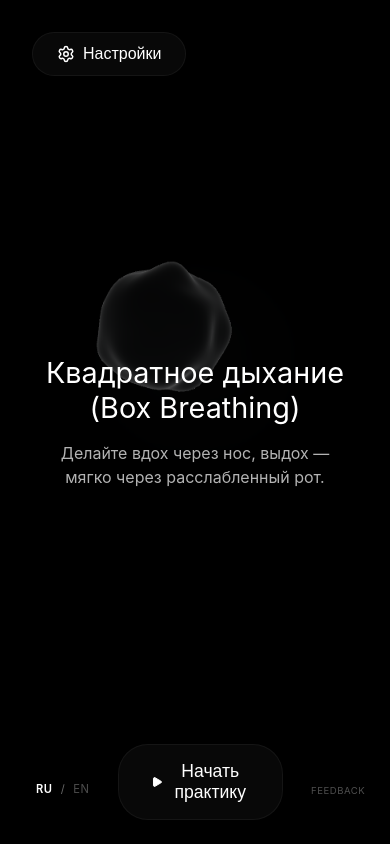
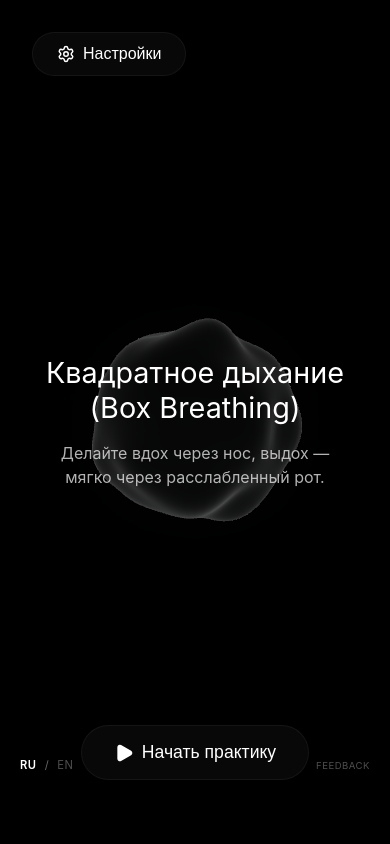
Before and after one commit to r89tfkzkrw-eng/Breathe, a React (Vite) app: page / in a window 390 px wide. Built offline with nearby package versions, Linux system fonts and the light colour scheme.

Commit message:
fix(mobile): revert grid and visualizer scale, use flex footer with large padding and manual orb resize

```diff
--- a/src/App.css
+++ b/src/App.css
@@ -23,15 +23,16 @@
 }
 
 .bottom-bar {
-  /* Переходим на grid-элемент для идеального распределения элементов футера */
-  width: 100%;
+  position: absolute;
+  bottom: 0;
+  left: 0;
+  right: 0;
   padding: 2rem;
   padding-bottom: calc(2rem + env(safe-area-inset-bottom)); /* Учет отступа iPhone */
-  display: grid;
-  grid-template-columns: 1fr auto 1fr;
+  display: flex;
+  justify-content: center;
   align-items: center;
   z-index: 10;
-  box-sizing: border-box;
 }
 
 .visualizer-area {
@@ -44,15 +45,9 @@
   position: relative;
 }
 
-/* На мобильных (ширина < 450px) уменьшаем визуализатор целиком на 20%,
-   сохраняя идеальные оригинальные пропорции орба и орбиты друг к другу */
-@media (max-width: 450px) {
-  .visualizer-area {
-    /* transform-origin center фиксирует центр при сжатии */
-    transform: scale(0.80);
-    transform-origin: center;
-  }
-}
+/* На мобильных мы специально НЕ масштабируем весь визуализатор целиком (через transform: scale),
+   потому что это ломает рендеринг и позиционирование абсолютных дочерних элементов (Орбита уезжает).
+   Скейлинг будет происходить точечно внутри LiquidOrb.css и BreathingOrbit.css */
 
 .instruction-text {
   position: absolute;
@@ -413,33 +408,27 @@ input[type=number]::-webkit-outer-spin-button {
 
 /* --- Угловые элементы главного экрана --- */
 .corner-controls {
+  position: absolute;
+  bottom: calc(2rem + env(safe-area-inset-bottom));
+  left: 2rem;
+  right: 2rem;
   display: flex;
+  justify-content: space-between;
   align-items: center;
-  pointer-events: none;
-}
-
-.bottom-bar {
-  width: 100%;
-  padding: 0 2rem;
-  padding-bottom: calc(2rem + env(safe-area-inset-bottom));
-  display: grid;
-  grid-template-columns: 1fr auto 1fr;
-  align-items: flex-end;
   z-index: 10;
-  pointer-events: none;
-  box-sizing: border-box;
+  pointer-events: none; /* Пропускать клики сквозь контейнер */
 }
 
 @media (max-width: 450px) {
   .bottom-bar {
-    padding: 1.5rem 1rem;
-    padding-bottom: calc(1.5rem + env(safe-area-inset-bottom));
-    /* Если очень узко, можно сделать отступы поменьше */
-    gap: 0.5rem;
+    /* Гигантский отступ снизу, чтобы гарантированно пробить Safari */
+    padding-bottom: calc(4rem + env(safe-area-inset-bottom));
   }
   .corner-controls {
-    padding: 0 1.25rem;
-    padding-bottom: calc(1.5rem + env(safe-area-inset-bottom));
+    /* Поднимаем уголки над кнопкой и Safari */
+    bottom: calc(4.5rem + env(safe-area-inset-bottom));
+    left: 1.25rem;
+    right: 1.25rem;
   }
 }
 
--- a/src/App.tsx
+++ b/src/App.tsx
@@ -492,22 +492,12 @@ function App() {
         </main>
       </div>
 
-      {/* Bottom Controls (видна всегда, теперь это Grid) */}
+      {/* Bottom Controls (видна всегда) */}
       <footer className="bottom-bar">
-        {/* Левая часть: Язык */}
-        <div className="corner-controls" style={{ display: showSettings ? 'none' : 'flex', justifyContent: 'flex-start' }}>
-          <div className="lang-switch">
-            <span className={lang === 'ru' ? 'active' : ''} onClick={() => setLang('ru')} style={{ cursor: 'pointer' }}>Ru</span>
-            <span className="separator">/</span>
-            <span className={lang === 'en' ? 'active' : ''} onClick={() => setLang('en')} style={{ cursor: 'pointer' }}>En</span>
-          </div>
-        </div>
-
-        {/* Центр: Кнопка Старт/Пауза */}
         <button
           className="pill-button"
           onClick={async () => {
-            if (showSettings) return;
+            if (showSettings) return; // заблокировано пока открыты настройки
             if (!isPlaying) {
               await audio.init();
             }
@@ -516,10 +506,9 @@ function App() {
           style={{
             padding: '16px 32px',
             fontSize: '1.1rem',
-            opacity: showSettings ? 0.3 : 1,
+            opacity: showSettings ? 0.3 : 1, // Затухание, если открыты настройки
             transition: 'opacity 0.3s ease',
-            cursor: showSettings ? 'default' : 'pointer',
-            margin: '0 auto'
+            cursor: showSettings ? 'default' : 'pointer'
           }}
         >
           {isPlaying ? (
@@ -534,14 +523,21 @@ function App() {
             </>
           )}
         </button>
+      </footer>
 
-        {/* Правая часть: Обратная связь */}
-        <div className="corner-controls" style={{ display: showSettings ? 'none' : 'flex', justifyContent: 'flex-end' }}>
-          <a href="https://t.me/dmt_terek" target="_blank" rel="noreferrer" className="corner-feedback">
-            {t.feedback}
-          </a>
+      {/* Угловые элементы (язык и feedback) */}
+      <div className="corner-controls" style={{ display: showSettings ? 'none' : 'flex' }}>
+        <div className="lang-switch">
+          <span className={lang === 'ru' ? 'active' : ''} onClick={() => setLang('ru')} style={{ cursor: 'pointer' }}>Ru</span>
+          <span className="separator">/</span>
+          <span className={lang === 'en' ? 'active' : ''} onClick={() => setLang('en')} style={{ cursor: 'pointer' }}>En</span>
         </div>
-      </footer>
+
+        {/* Обратная связь - Telegram создателя */}
+        <a href="https://t.me/dmt_terek" target="_blank" rel="noreferrer" className="corner-feedback">
+          {t.feedback}
+        </a>
+      </div>
     </div>
   );
 }
--- a/src/components/BreathingOrbit.css
+++ b/src/components/BreathingOrbit.css
@@ -9,6 +9,13 @@
   z-index: 0;
   opacity: 0; /* Скрыто в idle */
   transition: opacity 1s ease;
+}
+
+@media (max-width: 450px) {
+  .orbit-container {
+    /* Кольцо масштабируется на те же 24-25%, чтобы идеально сидеть поверх орба */
+    transform: translate(-50%, -50%) scale(0.76);
+  }
 }
 
 .orbit-container.playing {
```
Also changed, not shown: src/components/LiquidOrb.css (+7 -0 lines).
